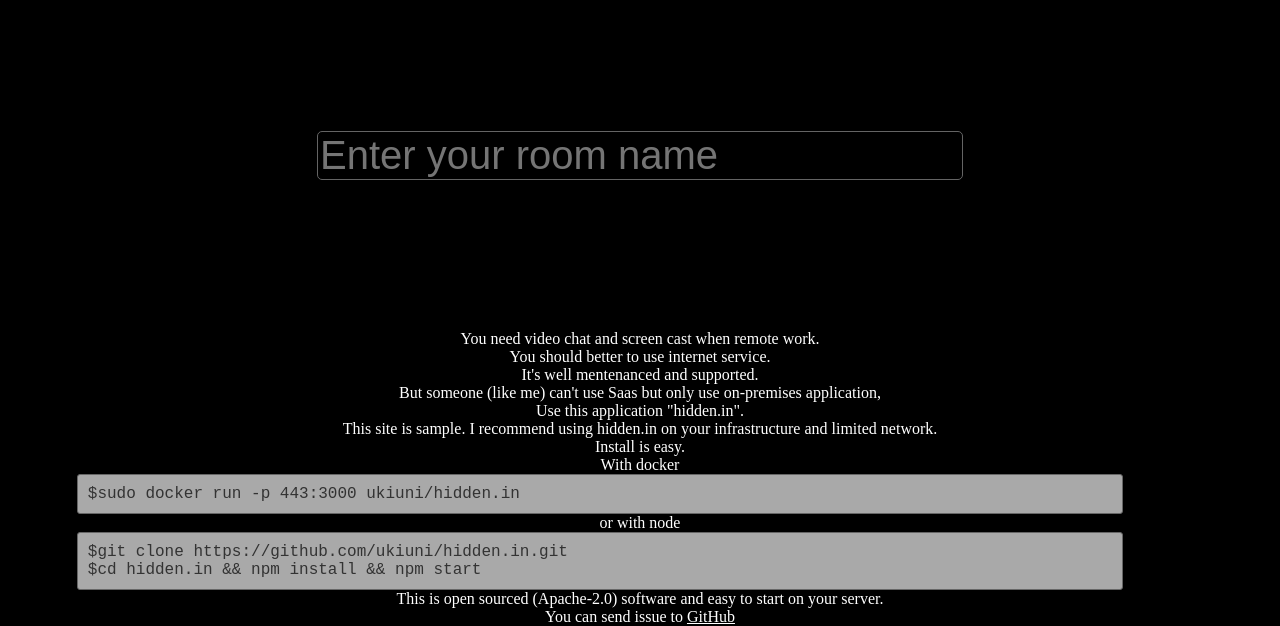
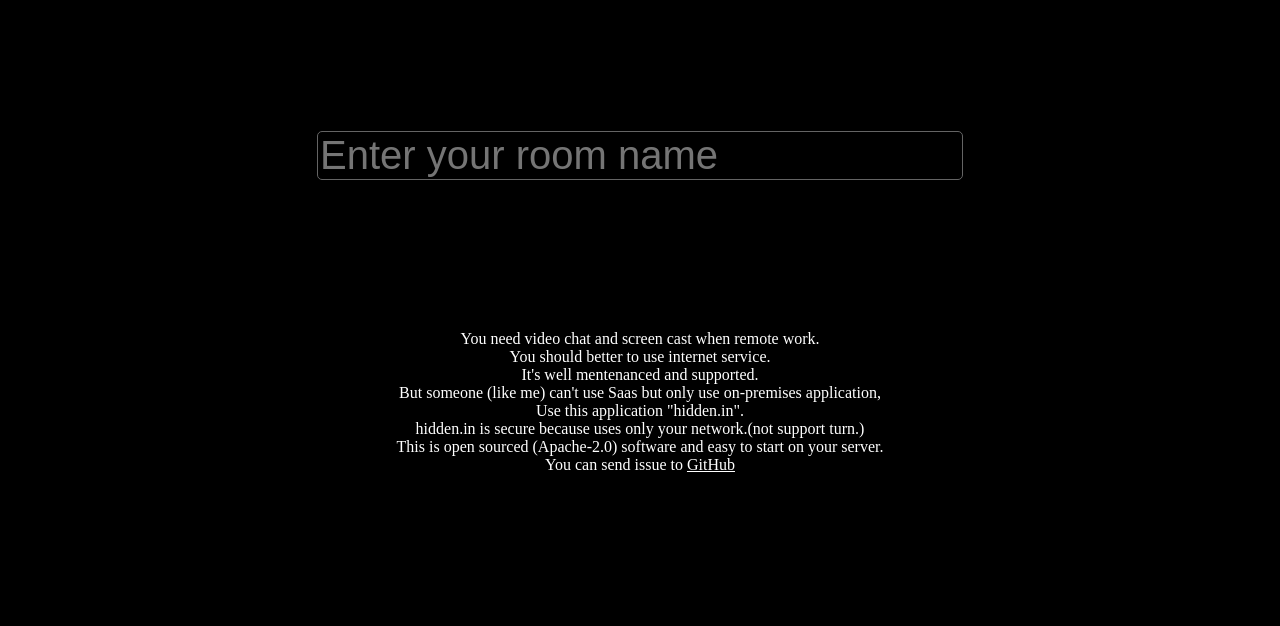
Before and after one commit to ukiuni/hidden.in, a website: page static/index.html in a window 1280 px wide. Shown: the part 219-845 px from the top of the page. After the commit the page ends 800 px from the top, so only its background shows below. Drawn offline with Linux system fonts and the light colour scheme.

Commit message:
appends information

```diff
--- a/static/index.html
+++ b/static/index.html
@@ -136,6 +136,10 @@
             font-size: 1rem;
             color: #333;
         }
+
+        .onlySampleSite {
+            display: none;
+        }
     </style>
     <meta name="viewport" content="width=device-width,initial-scale=1">
 </head>
@@ -165,15 +169,18 @@
         <p>
             But someone (like me) can't use Saas but only use on-premises application,<br /> Use this application "hidden.in".
         </p>
+        <p>
+            hidden.in is secure because uses only your network.(not support turn.)
+        </p>
         <p class="onlySampleSite">
-            This site is sample. I recommend using hidden.in on your infrastructure and limited network.<br /> Install is
-            easy.
+            This site is sample. I recommend using hidden.in on your infrastructure and limited network.
+            <br /> Install is easy.
             <br /> With docker<br />
-            <div class="codeDiv">
+            <div class="codeDiv onlySampleSite">
                 <pre><code>$sudo docker run -p 443:3000 ukiuni/hidden.in</code></pre>
             </div>
-            or with node
-            <div class="codeDiv">
+            <span class="onlySampleSite">or with node</span>
+            <div class="codeDiv onlySampleSite">
                 <pre><code>$git clone https://github.com/ukiuni/hidden.in.git
 $cd hidden.in &amp;&amp; npm install &amp;&amp; npm start</code></pre>
             </div>
@@ -192,6 +199,11 @@
                 location.href = input.value;
             }
         };
+        if (location.href.indexOf("hidden.in.ukiuni.com") > -1) {
+            [].forEach.call(document.getElementsByClassName("onlySampleSite"), function (e) {
+                e.style.display = "block";
+            });
+        }
     </script>
 </body>
 
```
